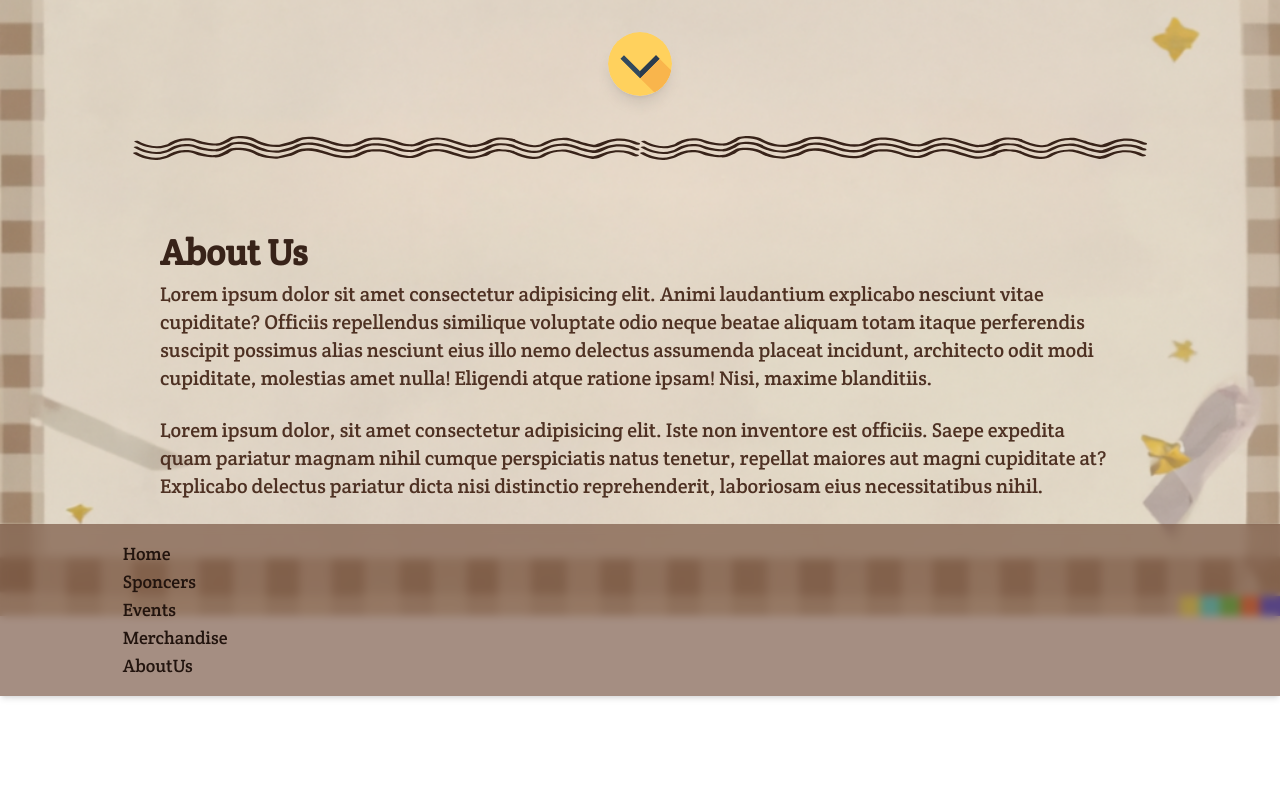
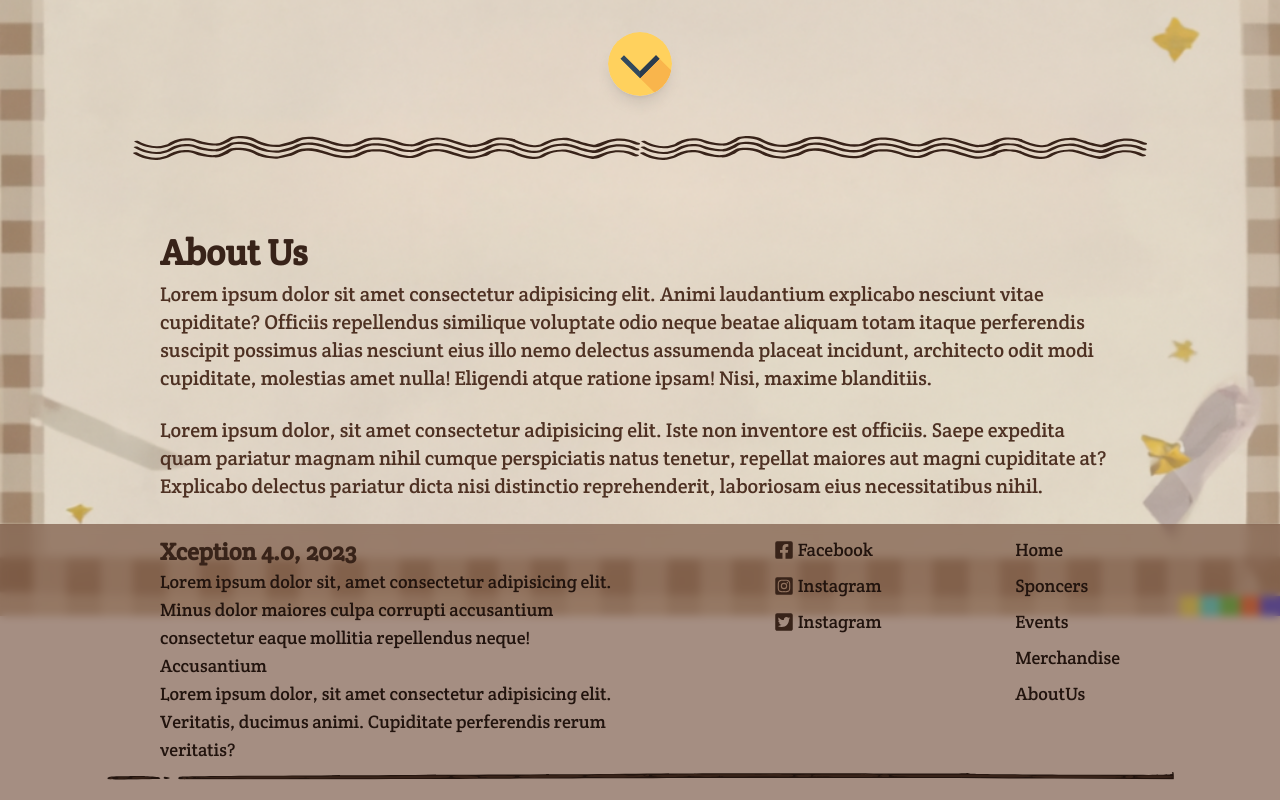
Before and after one commit to puru-khedre/Xception-4.0-website, a React (Vite) app: page / in a window 1280 px wide. Shown: the part 664-1464 px from the top of the page. Before the commit the page ends 1360 px from the top, so only its background shows below. Built offline with nearby package versions, Linux system fonts and the light colour scheme; a web font is replaced by a local one.

Commit message:
footer done

```diff
--- a/src/components/Footer.jsx
+++ b/src/components/Footer.jsx
@@ -1,32 +1,45 @@
 import React from "react";
+import { FaFacebookSquare, FaInstagramSquare, FaTwitterSquare } from "react-icons/fa";
+import SocialLinks from "./SocialLinks";
 
 const Footer = () => {
   return (
-    <div className="w-full backdrop-filter backdrop-blur-sm bg-opacity-60 bg-theme-light shadow-md">
-      <div className="w-10/12 mx-auto flex flex-row text-theme-xdark font-navbar text-lg">
-        <div className="p-4">
-          <ul>
-            <li className="hover:underline">
-              <a href="/">Home</a>
-            </li>
-            <li className="hover:underline">
-              <a href="/sponcers">Sponcers</a>
-            </li>
-            <li className="hover:underline">
-              <a href="/events">Events</a>
-            </li>
-            <li className="hover:underline">
-              <a href="/merchandise">Merchandise</a>
-            </li>
-            <li className="hover:underline">
-              <a href="/aboutUs">AboutUs</a>
-            </li>
-          </ul>
+    <div className="w-full py-3 backdrop-filter backdrop-blur-sm bg-opacity-60 bg-theme-light shadow-md">
+      <div className="w-9/12 mx-auto flex flex-row text-theme-xdark font-navbar text-lg justify-between">
+        <div className="w-1/2">
+          <h2 className="font-semibold text-theme-dark text-2xl">
+            Xception 4.0, 2023
+          </h2>
+          <p>Lorem ipsum dolor sit, amet consectetur adipisicing elit. Minus dolor maiores culpa corrupti accusantium consectetur eaque mollitia repellendus neque! Accusantium</p>
+          <p>Lorem ipsum dolor, sit amet consectetur adipisicing elit. Veritatis, ducimus animi. Cupiditate perferendis rerum veritatis?</p>
         </div>
-        <div></div>
-        <div></div>
+        <div className="flex flex-col gap-2">
+          <SocialLinks icon={<FaFacebookSquare className="text-theme-dark text-xl" />} name="Facebook" url={""}/>
+          <SocialLinks icon={<FaInstagramSquare className="text-theme-dark text-xl"/>} name="Instagram" url={""}/>
+          <SocialLinks icon={<FaTwitterSquare className="text-theme-dark text-xl"/>} name="Instagram" url={""}/>
+        </div>
+        <div className="flex flex-col gap-2">
+          <a className="hover:underline" href="/">
+            Home
+          </a>
+          <a className="hover:underline" href="/sponcers">
+            Sponcers
+          </a>
+          <a className="hover:underline" href="/events">
+            Events
+          </a>
+          <a className="hover:underline" href="/merchandise">
+            Merchandise
+          </a>
+          <a className="hover:underline" href="/aboutUs">
+            AboutUs
+          </a>
+        </div>
       </div>
+      {/* <div className="bg-theme-xdark"/> */}
+      <img src="/images/line.svg" className="rotate-180 object-cover w-10/12 mx-auto my-2"/>
     </div>
+
   );
 };
 
--- /dev/null
+++ b/src/components/SocialLinks.jsx
@@ -0,0 +1,11 @@
+import React from "react";
+
+const SocialLinks = ({ name, icon, url }) => {
+  return (
+    <a href={url} className="flex gap-1 flex-row items-center">
+      {icon} {name}
+    </a>
+  );
+};
+
+export default SocialLinks;
```
Also changed, not shown: public/images/line.svg (added).
